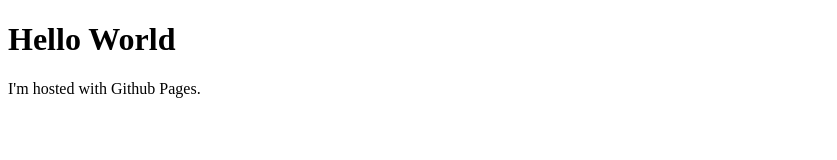
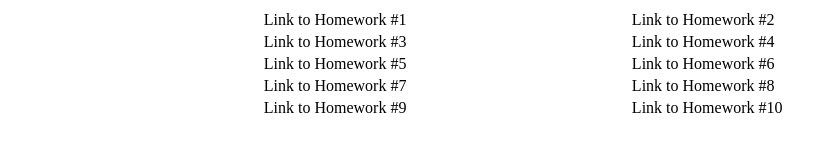
Before and after one commit to it-is-jay/USC-CSCI571.github.io, a plain HTML site: page index.html in a window 1280 px wide. Shown: the whole page, without its empty margins (0-837 px from the left). Drawn offline with Linux system fonts and the light colour scheme.

Commit message:
table of contents

```diff
--- a/index.html
+++ b/index.html
@@ -1,7 +1,29 @@
 <!DOCTYPE html>
 <html>
     <body>
-        <h1>Hello World</h1>
-        <p>I'm hosted with Github Pages.</p>
+        <table style="width:60%" align="center">
+            <tbody>
+                <tr>
+                    <td>Link to Homework #1 </td>
+                    <td>Link to Homework #2</td>
+                </tr>
+                <tr>
+                    <td><a>Link to Homework #3</a></td>
+                    <td><a>Link to Homework #4</a></td>
+                </tr>
+                <tr>
+                    <td>Link to Homework #5</td>
+                    <td><a>Link to Homework #6</a></td>
+                </tr>
+                <tr>
+                    <td>Link to Homework #7</td>
+                    <td><a>Link to Homework #8</a></td>
+                </tr>
+                <tr>
+                    <td>Link to Homework #9</td>
+                    <td>Link to Homework #10</td>
+                </tr>
+            </tbody>
+        </table>
     </body>
 </html>
```
